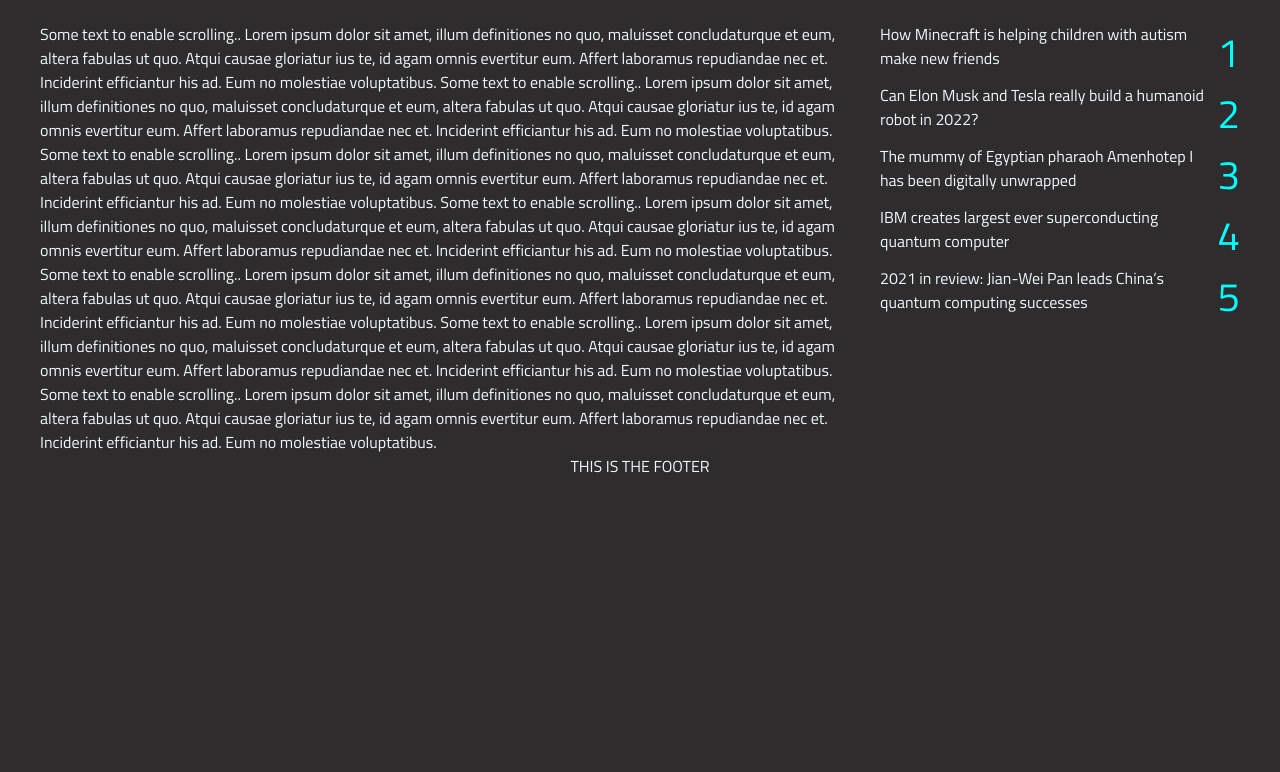
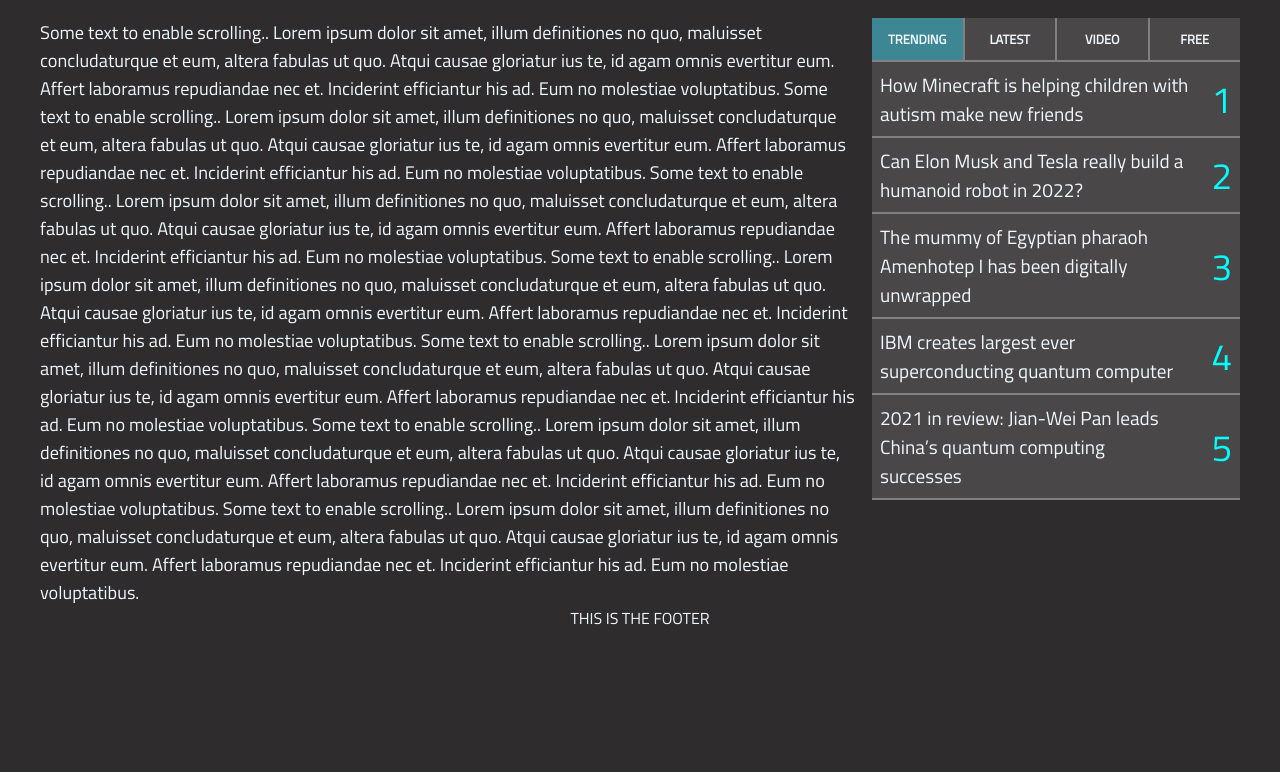
Before and after one commit to geraldywy/odin-proj-newscientist-article-clone, a website: page index.html in a window 1280 px wide. Shown: the part 125-897 px from the top of the page. Drawn offline with Linux system fonts and the light colour scheme.

Commit message:
finish suggested articles

```diff
--- a/index.html
+++ b/index.html
@@ -16,7 +16,7 @@
     <div class="container">
         <div class="header">
             <div class="header-left">
-                <h4 class="highlight">NEWSLETTERS</h4>
+                <h4 class="highlight uppercase">newsletters</h4>
                 <p class="dull">Sign up to read our regular email newsletters</p>
             </div>
             <div class="header-center">
@@ -25,7 +25,7 @@
                 </h1>
             </div>
             <div class="header-right">
-                <button class="subscribe-btn">SUBSCRIBE AND SAVE 54%</button>
+                <button class="subscribe-btn uppercase">subscribe and save 54%</button>
             </div>
         </div>
         <div class="navbar">
@@ -51,14 +51,13 @@
                     <i class="fa fa-search"></i>
                     <span>Search</span>
                 </div>
-
             </div>
 
         </div>
 
         <div class="content">
 
-                <div class="article">
+                <div class="article-container">
                     Some text to enable scrolling.. Lorem ipsum dolor sit amet, illum definitiones no quo, maluisset concludaturque et eum, altera fabulas ut quo. Atqui causae gloriatur ius te, id agam omnis evertitur eum. Affert laboramus repudiandae nec et. Inciderint efficiantur his ad. Eum no molestiae voluptatibus.
 
         Some text to enable scrolling.. Lorem ipsum dolor sit amet, illum definitiones no quo, maluisset concludaturque et eum, altera fabulas ut quo. Atqui causae gloriatur ius te, id agam omnis evertitur eum. Affert laboramus repudiandae nec et. Inciderint efficiantur his ad. Eum no molestiae voluptatibus.
@@ -74,13 +73,30 @@
         Some text to enable scrolling.. Lorem ipsum dolor sit amet, illum definitiones no quo, maluisset concludaturque et eum, altera fabulas ut quo. Atqui causae gloriatur ius te, id agam omnis evertitur eum. Affert laboramus repudiandae nec et. Inciderint efficiantur his ad. Eum no molestiae voluptatibus.
                 </div>
                 <div class="suggest-article-container">
-                    <ol class="suggest-article-list">
-                        <li class="suggest-article-list-item"><a href="/">How Minecraft is helping children with autism make new friends</a></li>
-                        <li class="suggest-article-list-item">Can Elon Musk and Tesla really build a humanoid robot in 2022?</li>
-                        <li class="suggest-article-list-item">The mummy of Egyptian pharaoh Amenhotep I has been digitally unwrapped</li>
-                        <li class="suggest-article-list-item">IBM creates largest ever superconducting quantum computer</li>
-                        <li class="suggest-article-list-item">2021 in review: Jian-Wei Pan leads China’s quantum computing successes</li>
-                    </ol>
+                    <div class="suggest-article">
+                        <div class="suggest-article-category">
+                            <div class="suggest-article-category-inner">
+                                <h4 class="category-text uppercase">Trending</h4>
+                            </div>
+                            <div class="suggest-article-category-inner">
+                                <h4 class="category-text uppercase">Latest</h4>
+                            </div>
+                            <div class="suggest-article-category-inner">
+                                <h4 class="category-text uppercase">Video</h4>
+                            </div>
+                            <div class="suggest-article-category-inner">
+                                <h4 class="category-text uppercase">Free</h4>
+                            </div>
+                        </div>
+                        <ol class="suggest-article-list">
+                            <li class="suggest-article-list-item"><a href="/">How Minecraft is helping children with autism make new friends</a></li>
+                            <li class="suggest-article-list-item"><a href="/">Can Elon Musk and Tesla really build a humanoid robot in 2022?</a></li>
+                            <li class="suggest-article-list-item"><a href="/">The mummy of Egyptian pharaoh Amenhotep I has been digitally unwrapped</a></li>
+                            <li class="suggest-article-list-item"><a href="/">IBM creates largest ever superconducting quantum computer</a></li>
+                            <li class="suggest-article-list-item"><a href="/">2021 in review: Jian-Wei Pan leads China’s quantum computing successes</a></li>
+                        </ol>
+                    </div>
+
                 </div>
 
         </div>
--- a/index.js
+++ b/index.js
@@ -7,7 +7,7 @@
 
 const navBar = document.querySelector('.navbar');
 const header = document.querySelector('.header');
-const suggestArticles = document.querySelector('.suggest-article-list');
+const suggestArticles = document.querySelector('.suggest-article');
 
 let pageJustLoaded = true;
 
--- a/styles.css
+++ b/styles.css
@@ -3,7 +3,7 @@ body {
   margin: 0;
   padding: 0;
 
-  height: 200vh; /* testing */
+  height: 300vh; /* testing */
   color: aliceblue;
 
   display: flex;
@@ -58,7 +58,11 @@ p {
 }
 
 .brandname {
-  font-size: 60px;
+  font-size: 3.6rem;
+}
+
+.uppercase {
+  text-transform: uppercase;
 }
 
 .subscribe-btn {
@@ -85,6 +89,17 @@ p {
 
   font-size: 1.1rem;
   background-color: #2e2c2c;
+
+  z-index: 1;
+}
+
+/* small screens */
+@media only screen and (max-width: 64.063rem) {
+  .navbar,
+  .header-left,
+  .header-right {
+    display: none;
+  }
 }
 
 #space {
@@ -114,7 +129,7 @@ p {
 }
 
 .navbar-tools {
-  width: 200px;
+  width: 10rem;
 
   display: flex;
   justify-content: space-evenly;
@@ -122,26 +137,60 @@ p {
 
 .content {
   display: flex;
+  justify-content: center;
   flex-wrap: wrap;
 
   padding-top: 1.5rem;
 }
 
-.article {
+.article-container {
   flex: 1;
 
   display: flex;
   justify-content: center;
   align-items: center;
 
-  min-width: 30rem;
+  min-width: 50rem;
+
+  font-size: 1.14rem;
 }
 
 .suggest-article-container {
-  width: 400px;
+  width: 23rem;
+  margin-left: 1rem;
 }
 
-.suggest-article-list {
+.suggest-article {
+  background-color: rgb(73, 71, 71);
+}
+
+.suggest-article-category {
+  display: flex;
+  align-items: center;
+
+  border-bottom: 2px solid grey;
+}
+
+.suggest-article-category-inner {
+  flex: 1;
+  padding: 0.7rem;
+  text-align: center;
+
+  font-size: 0.8rem;
+
+  border-right: 2px solid grey;
+}
+
+.suggest-article-category-inner:nth-child(1) {
+  background-color: rgb(61, 135, 148);
+}
+
+.suggest-article-category-inner:nth-last-child(1) {
+  border: 0;
+}
+
+.category-text {
+  text-transform: uppercase;
 }
 
 /* remove '.' in ol numbering ref: https://stackoverflow.com/questions/11946098/how-to-remove-dot-after-number-in-ordered-list-items-in-ol-li/11946109 */
@@ -149,20 +198,29 @@ ol.suggest-article-list {
   counter-reset: item;
   list-style-type: none;
 
+  padding: 0;
   margin: 0;
 }
 
 li.suggest-article-list-item {
   display: flex;
-  flex-direction: row-reverse;
+
+  align-items: center;
+
+  font-size: 1.2rem;
+  padding: 0.5rem;
+
+  border-bottom: 2px solid grey;
 }
 
-li.suggest-article-list-item::before {
+li.suggest-article-list-item::after {
   content: counter(item) "  ";
   counter-increment: item;
 
   color: aqua;
-  font-size: 40px;
+
+  font-size: 2.3rem;
+  margin-left: 1.4rem;
 }
 
 a {
```
